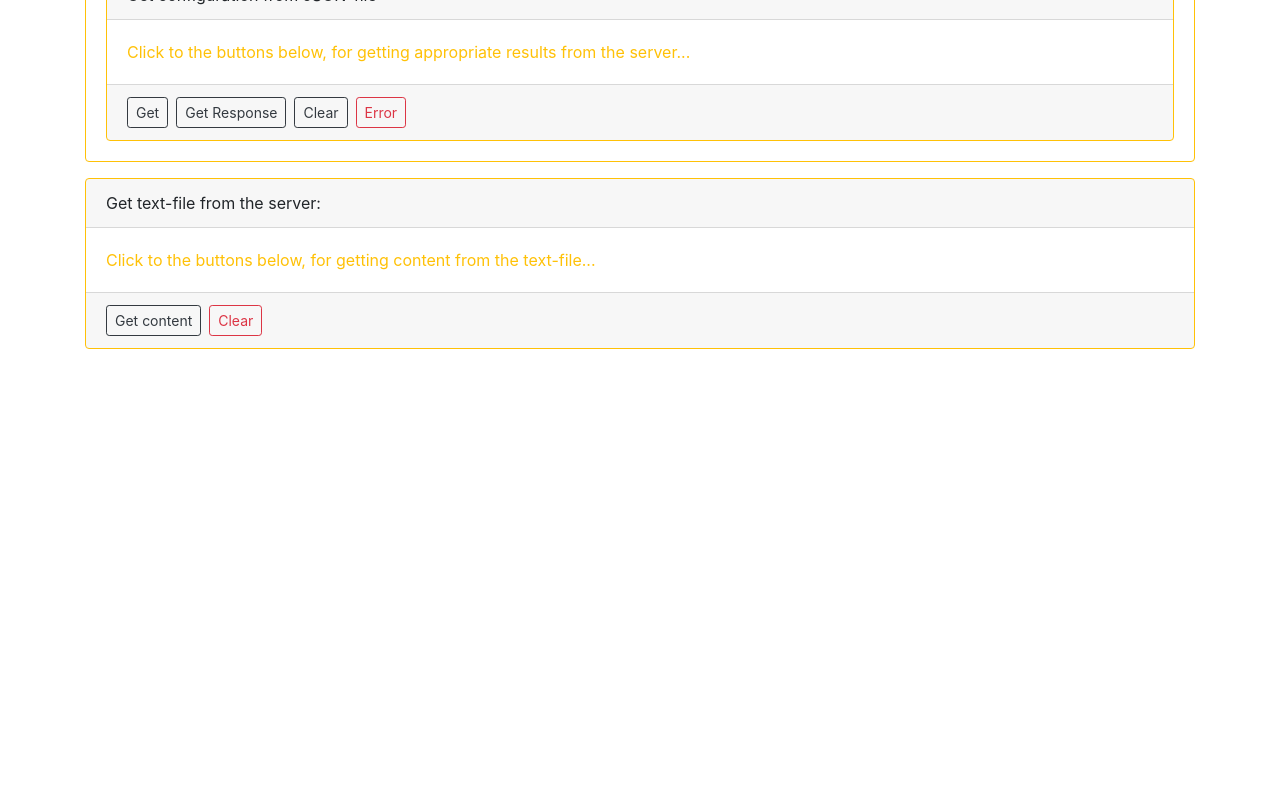
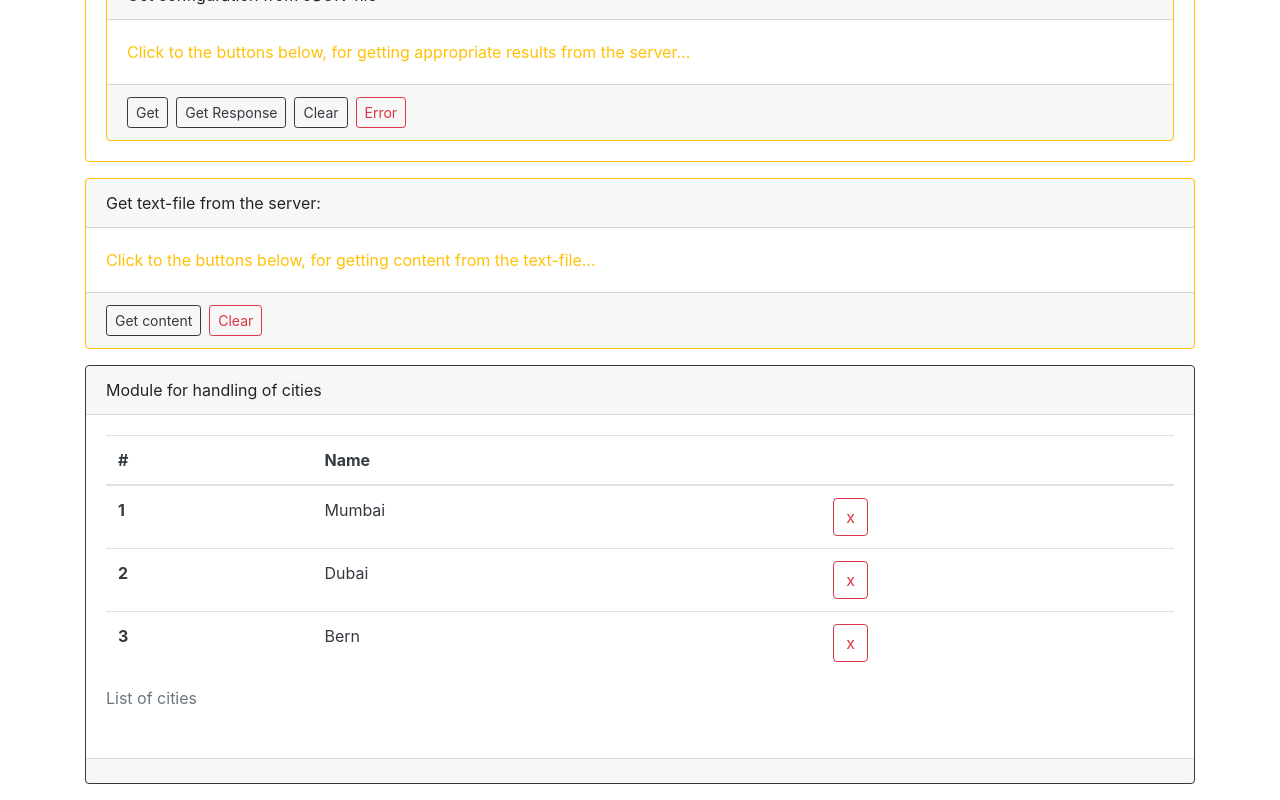
Before and after one commit to pavlovcoder/angular-multipurpose-application, an Angular app: page / in a window 1280 px wide. Shown: the part 4749-5549 px from the top of the page. Before the commit the page ends 5114 px from the top, so only its background shows below. Built offline with nearby package versions, Linux system fonts and the light colour scheme; what angular-in-memory-web-api would draw is missing.

Commit message:
Commit #25

```diff
--- a/src/app/app.module.ts
+++ b/src/app/app.module.ts
@@ -15,6 +15,7 @@ import { InMemoryDataService } from './in-memory-data.service';
 import { DownloaderComponent } from './downloader/downloader.component';
 import { UploaderComponent } from './uploader/uploader.component';
 import { ConfigComponent } from './config/config.component';
+import { CitiesComponent } from './cities/cities.component';
 
 @NgModule({
   imports: [
@@ -44,7 +45,8 @@ import { ConfigComponent } from './config/config.component';
     HttpClientComponent,
     DownloaderComponent,
     UploaderComponent,
-    ConfigComponent
+    ConfigComponent,
+    CitiesComponent
   ],
   bootstrap: [ProductComponent]
 })
--- /dev/null
+++ b/src/app/cities/cities.component.html
@@ -0,0 +1,43 @@
+<div class="card border-dark mw-100 mb-3">
+  <div class="card-header">Module for handling of cities</div>
+  <div class="card-body text-dark">
+    <div class="table-responsive">
+      <table class="table table-hover">
+        <caption>List of cities</caption>
+        <thead>
+          <tr>
+            <th scope="col">#</th>
+            <th scope="col">Name</th>
+            <th scope="col"></th>
+          </tr>
+        </thead>
+        <tbody>
+          <tr>
+            <th scope="row">1</th>
+            <td>Mumbai</td>
+            <td>
+              <button type="button" class="btn btn-outline-danger" data-toggle="tooltip" data-placement="top" title="Remove city">x</button>
+            </td>
+          </tr>
+          <tr>
+            <th scope="row">2</th>
+            <td>Dubai</td>
+            <td>
+              <button type="button" class="btn btn-outline-danger" data-toggle="tooltip" data-placement="top" title="Remove city">x</button>
+            </td>
+          </tr>
+          <tr>
+            <th scope="row">3</th>
+            <td>Bern</td>
+            <td>
+              <button type="button" class="btn btn-outline-danger" data-toggle="tooltip" data-placement="top" title="Remove city">x</button>
+            </td>
+          </tr>
+        </tbody>
+      </table>
+    </div>
+  </div>
+  <div class="card-footer">
+
+  </div>
+</div>
--- /dev/null
+++ b/src/app/cities/cities.component.ts
@@ -0,0 +1,15 @@
+import { Component, OnInit } from '@angular/core';
+
+@Component({
+  selector: 'app-cities',
+  templateUrl: './cities.component.html',
+  styleUrls: ['./cities.component.css']
+})
+export class CitiesComponent implements OnInit {
+
+  constructor() { }
+
+  ngOnInit() {
+  }
+
+}
--- a/src/app/template.html
+++ b/src/app/template.html
@@ -251,4 +251,5 @@
   </div>
   <app-config></app-config>
   <app-downloader></app-downloader>
+  <app-cities></app-cities>
 </div>
--- a/src/index.html
+++ b/src/index.html
@@ -2,7 +2,7 @@
 <html lang="en">
 <head>
   <meta charset="utf-8">
-  <title>AngularApplication</title>
+  <title>Angular app</title>
   <base href="/">
 
   <meta name="viewport" content="width=device-width, initial-scale=1">
```
Also changed, not shown: src/app/cities/cities.component.css (added), 1 other file (tests, documents, lock files or other folders).
